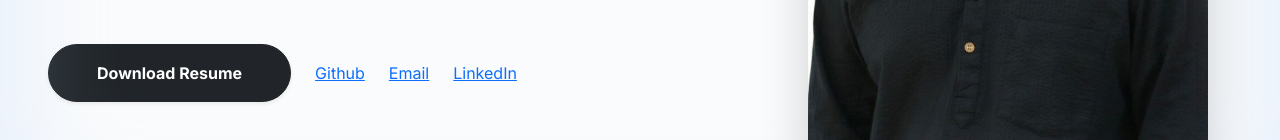
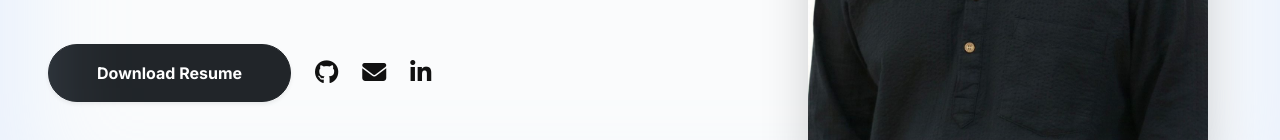
Before and after one commit to Ch-Vignesh/Ch-Vignesh.github.io, a plain HTML site: page index.html in a window 1280 px wide. Shown: the part 568-708 px from the top of the page. Drawn offline with nearby package versions, Linux system fonts and the light colour scheme.

Commit message:
logo update

```diff
--- a/index.html
+++ b/index.html
@@ -112,18 +112,21 @@
               <a
                 href="https://github.com/Ch-Vignesh"
                 target="_blank"
-                class="social-link"
-                >Github</a
+                class="social-icon-btn"
+                title="Github"
+                ><i class="fab fa-github"></i></a
               >
               <a
                 href="mailto:vigneshchinthakuntla@gmail.com"
-                class="social-link"
-                >Email</a
+                class="social-icon-btn"
+                title="Email"
+                ><i class="fas fa-envelope"></i></a
               >
               <a
                 href="https://www.linkedin.com/in/vignesh-chinthakuntla-888608202/"
-                class="social-link"
-                >LinkedIn</a
+                class="social-icon-btn"
+                title="LinkedIn"
+                ><i class="fab fa-linkedin-in"></i></a
               >
             </div>
           </div>
```
